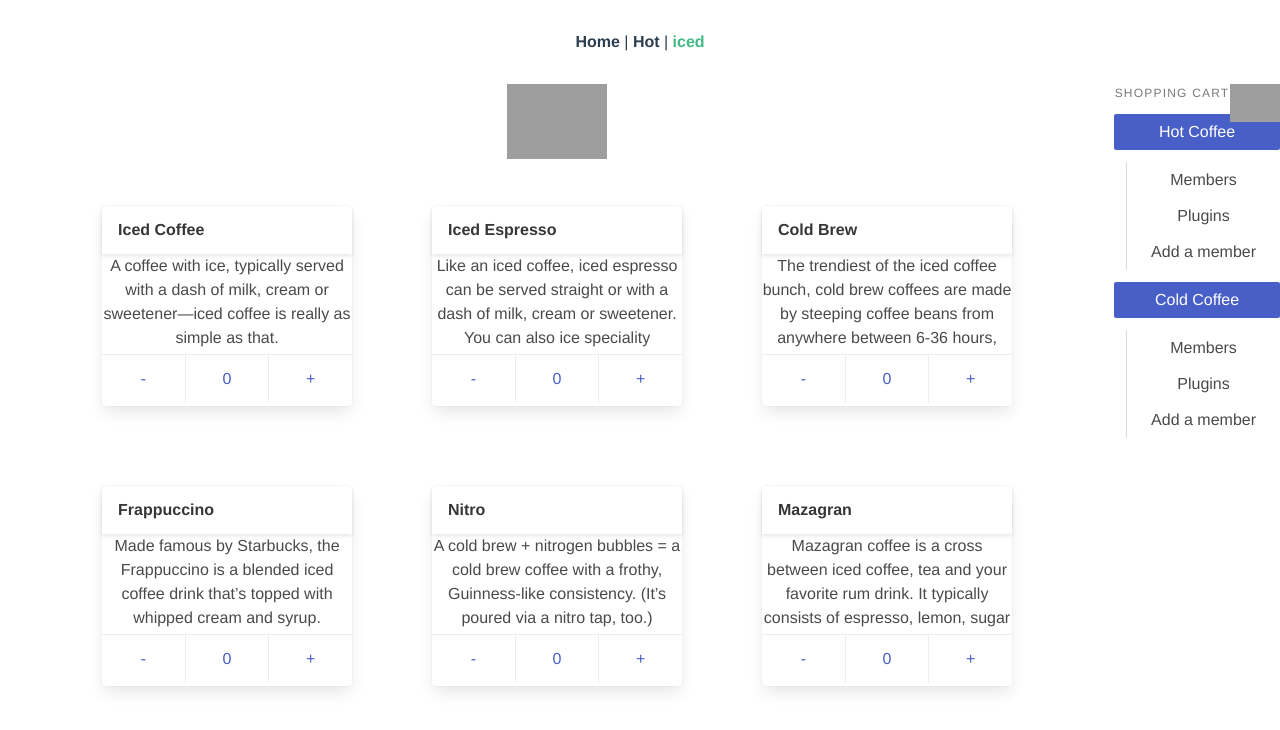
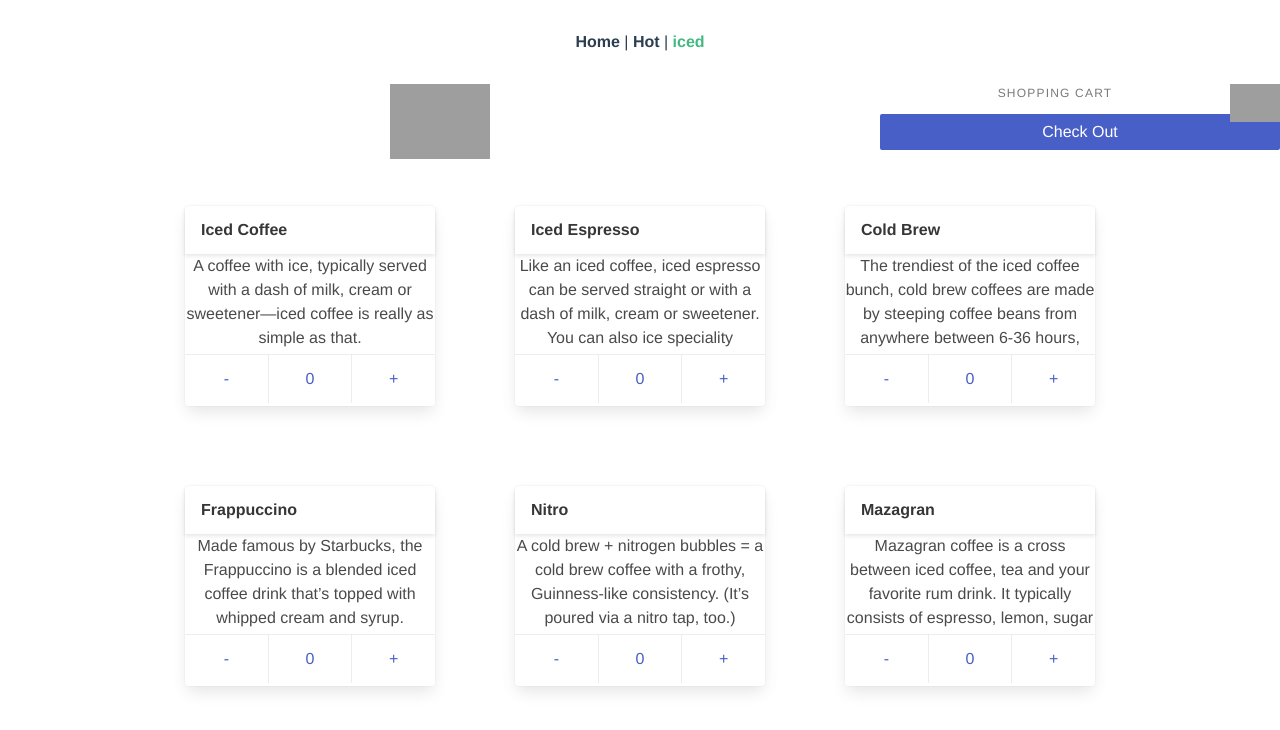
Before and after one commit to OmarBitar/vue-coffee-site, a Vue app: page /iced in a window 1280 px wide. Shown: the top 730 px of the page. Built offline with nearby package versions, Linux system fonts and the light colour scheme; grey boxes are pictures that could not be loaded.

Commit message:
implemented state management with reactive api
docs link: https://vuejs.org/guide/scaling-up/state-management.html#simple-state-management-with-reactivity-api

```diff
--- a/src/components/Card.vue
+++ b/src/components/Card.vue
@@ -1,11 +1,24 @@
 <script>
+import {store} from '../store'
+import {ref} from 'vue'
 export default {
     data() {
         return {
-            count: 0
+            store,
+            count: ref(0)
         }
     },
-    props: ['drink']
+    props: ['drink'],
+    methods: {
+        decrement(){
+            (this.count != 0) ? this.count-- : this.count = 0
+            store.decrement(this.drink.title,this.drink.id,this.count)
+        },
+        increment(){
+            this.count++
+            store.increment(this.drink.title,this.drink.id,this.count)
+        }
+    },
 }
 </script>
 <template>
@@ -21,9 +34,9 @@ export default {
                {{drink.description}}
            </div>
            <footer class="card-footer">
-               <a v-on:click="(this.count != 0) ? this.count-- : this.count = 0" class="card-footer-item">-</a>
-               <a  class="card-footer-item">{{this.count}}</a>
-               <a v-on:click="this.count++" class="card-footer-item">+</a>
+               <a v-on:click="decrement(drink)" class="card-footer-item">-</a>
+               <a  class="card-footer-item">{{count}}</a>
+               <a v-on:click="increment(drink)" class="card-footer-item">+</a>
            </footer>
        </div>
    </div>
--- a/src/components/SideBar.vue
+++ b/src/components/SideBar.vue
@@ -1,5 +1,5 @@
 <template>
-  <div style="float: right;display:block">
+  <div style="float: right;display:block;width:400px">
     <img
       v-on:click="toggle = !toggle"
       style="float:right;display:block;"
@@ -10,22 +10,18 @@
       </p>
       <ul class="menu-list">
         <li>
-          <a class="is-active">Hot Coffee</a>
           <ul>
-            <li><a>Members</a></li>
-            <li><a>Plugins</a></li>
-            <li><a>Add a member</a></li>
+            <li v-for="drink in store.drinks">
+              <a>
+                <footer class="card-footer">
+                    <a  class="card-footer-item">{{drink.drinkName}}</a>
+                    <a  class="card-footer-item">{{drink.drinkCount}}</a>
+                    <button v-on:click="store.remove(drink.drinkID)" class="card-footer-item">remove</button>
+                </footer>
+              </a>
+            </li>
           </ul>
-        </li>
-      </ul>
-      <ul class="menu-list">
-        <li>
-          <a class="is-active">Cold Coffee</a>
-          <ul>
-            <li><a>Members</a></li>
-            <li><a>Plugins</a></li>
-            <li><a>Add a member</a></li>
-          </ul>
+          <a class="is-active">Check Out</a>
         </li>
       </ul>
     </aside>
@@ -33,11 +29,13 @@
 </template>
 
 <script>
+import {store} from '../store'
 export default {
   name: 'SideBar',
   data() {
     return {
-      toggle: true
+      toggle: true,
+      store
     }
   },
 }
--- /dev/null
+++ b/src/store.js
@@ -0,0 +1,33 @@
+import { reactive, ref } from 'vue'
+
+export const store = reactive({
+    drinks : ref([]),
+
+    increment(drinkName,id,count) {
+        let drink = this.drinks.find(drink => drink.drinkID === id);
+
+        if(drink) {
+            drink.drinkCount = count
+        } else {
+            this.drinks.push({
+                drinkID : id,
+                drinkName : drinkName,
+                drinkCount : count,
+            })
+        }
+    },
+    decrement(drinkName,id,count) {
+        let drink = this.drinks.find(drink => drink.drinkID === id);
+        if(drink) {
+            drink.drinkCount = count
+            if(drink.drinkCount == 0) this.drinks.splice(this.drinks.indexOf(drink),1);
+        }
+    },
+    remove(id) {
+        let drink = this.drinks.find(drink => drink.drinkID === id);
+        if(drink) {
+            drink.drinkCount = 0
+            if(drink.drinkCount == 0) this.drinks.splice(this.drinks.indexOf(drink),1);
+        }
+    }
+})
```
